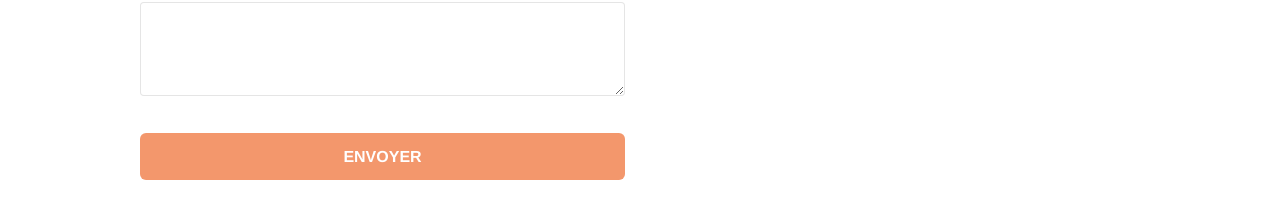
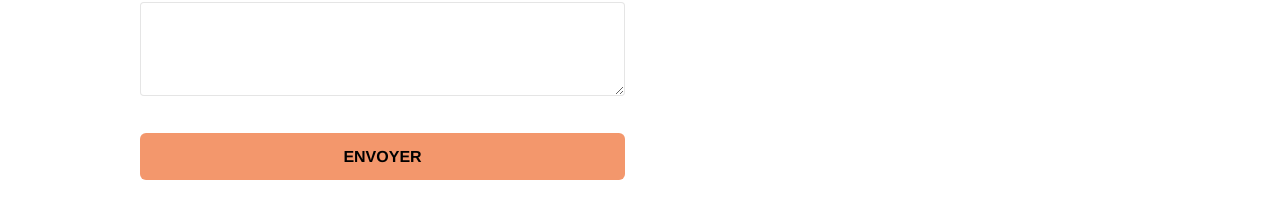
Before and after one commit to AleksArnau/OC_WD_Project4_LaPanthereWebsite, a plain HTML site: page contact.html in a window 1280 px wide. Shown: the part 755-952 px from the top of the page. Drawn offline with Linux system fonts and the light colour scheme.

Commit message:
form contrast fix

```diff
--- a/contact.html
+++ b/contact.html
@@ -138,8 +138,7 @@
                   ></textarea>
                 </div>
                 <button
-                  class="bloc-button btn btn-lg btn-block cta-hero btn-atomic-tangerine"
-                  id="tc-black"
+                  class="bloc-button btn btn-lg btn-block cta-hero btn-atomic-tangerine tc-black"
                   type="submit"
                 >
                   Envoyer
```
